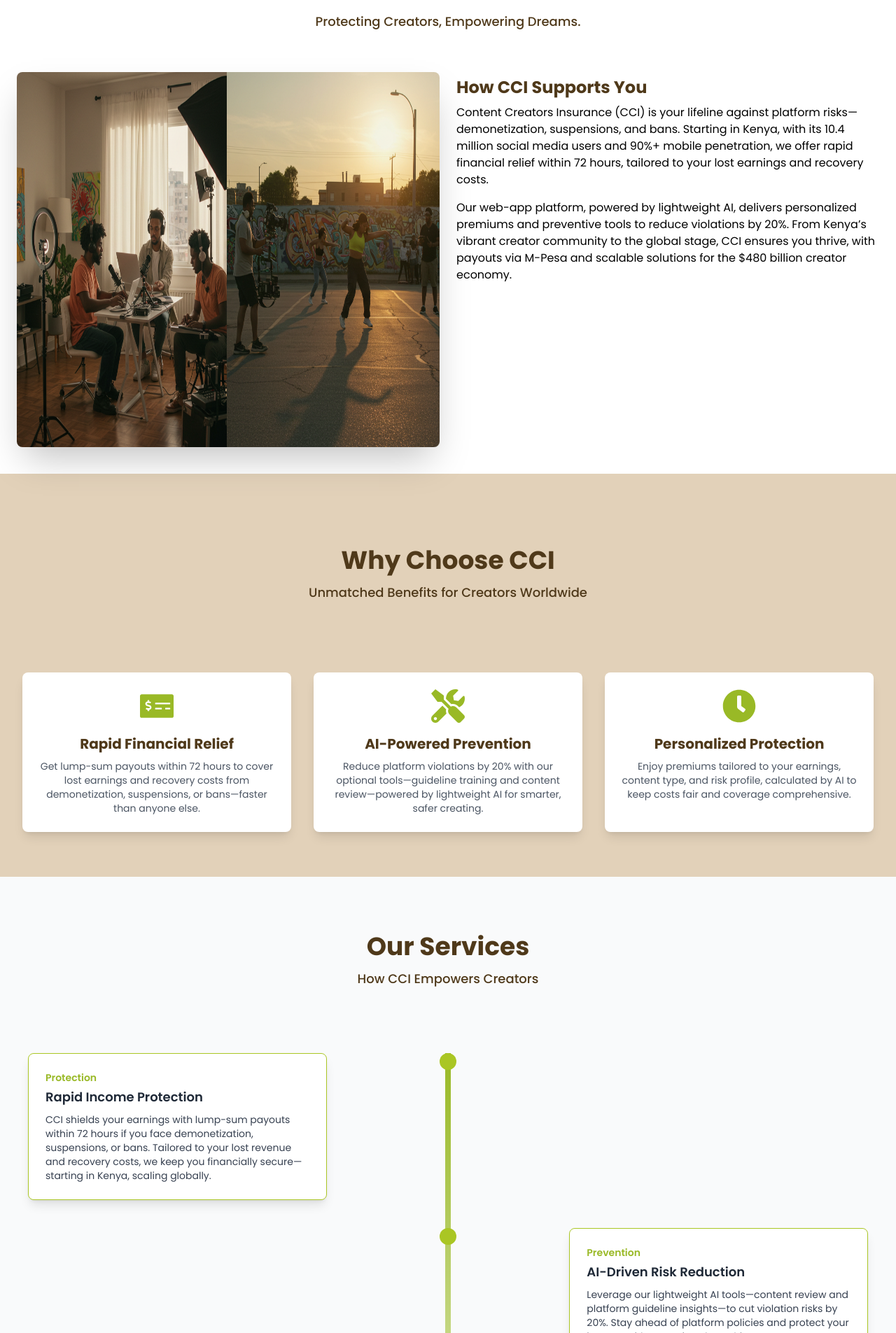
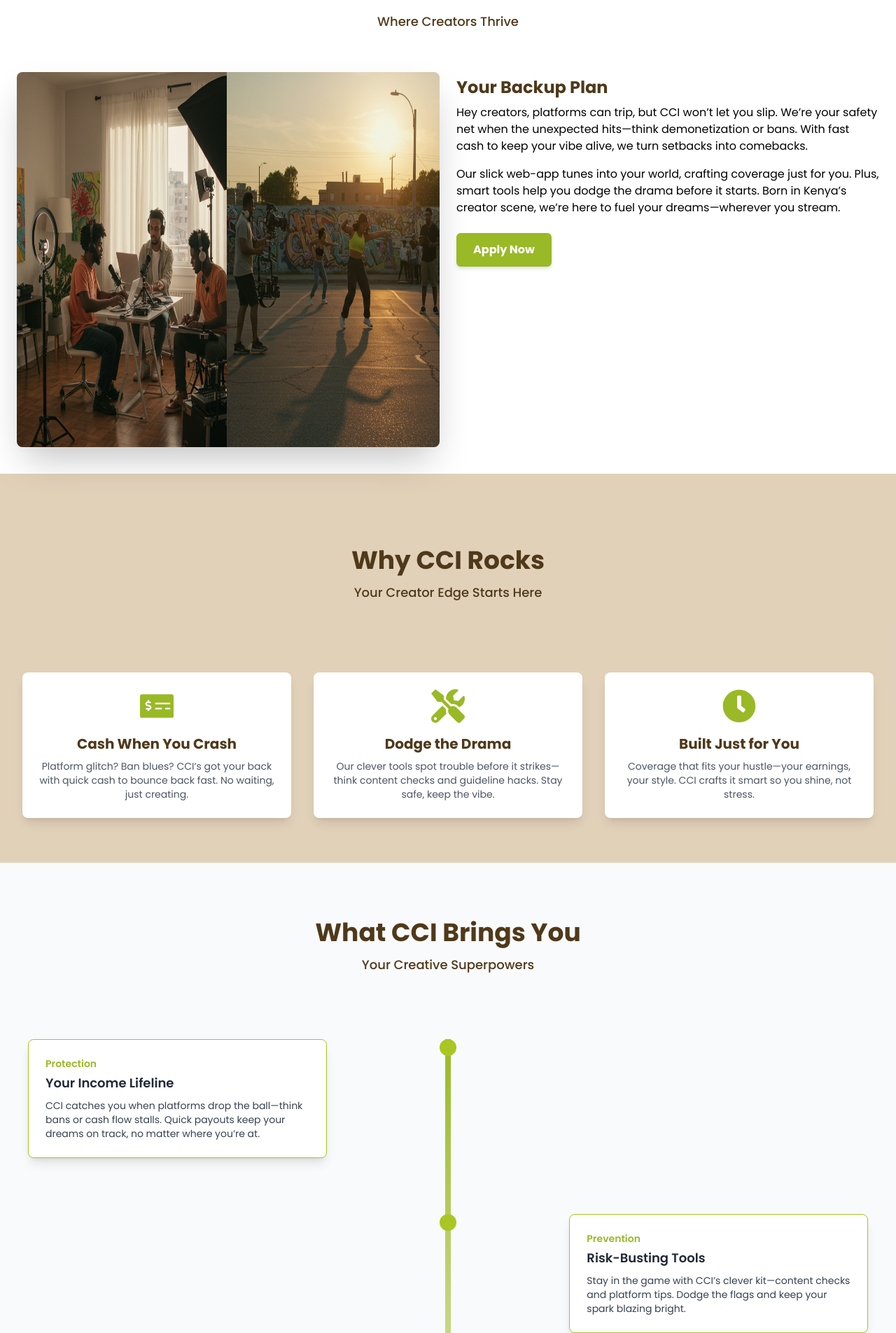
Before and after one commit to MuchiriTheDev/Content, a React (Vite) app: page / in a window 1280 px wide. Shown: the part 895-2800 px from the top of the page at 70% size. Built offline with nearby package versions, Linux system fonts and the light colour scheme.

Commit message:
Revamp landing page components with engaging titles and descriptions; enhance testimonials and service offerings for clearer messaging and improved user experience.

```diff
--- a/src/Component/LandingPageComponent/About.jsx
+++ b/src/Component/LandingPageComponent/About.jsx
@@ -2,13 +2,14 @@
 import Title from '../../Resources/Title';
 import { assets } from '../../assets/assets';
 import { motion } from 'framer-motion';
+import { Link as ScrollLink } from 'react-scroll';
 
 const About = () => {
   return (
     <section className="w-full p-3 py-5" id="about">
       <Title
-        head="The Solution"
-        subHead="Protecting Creators, Empowering Dreams."
+        head="Your Creative Shield"
+        subHead="Where Creators Thrive"
       />
       <div className="flex justify-center items-center md:flex-row flex-col w-full h-fit lg:h-[70vh]">
         {/* Left side */}
@@ -19,7 +20,7 @@
             transition={{ duration: 0.7, delay: 0.3 }}
             viewport={{ once: true }}
             className="w-fit h-full rounded-lg shadow-2xl"
-            src={assets.about} // Use an image of a Kenyan creator or digital workflow
+            src={assets.about} // Image of a creator thriving (e.g., filming or celebrating)
             alt="Content Creators Insurance"
           />
         </div>
@@ -32,7 +33,7 @@
             viewport={{ once: true }}
             className="text-lg lg:text-2xl mb-2 text-brown font-bold"
           >
-            How CCI Supports You
+            Your Backup Plan
           </motion.h1>
           <motion.p
             initial={{ x: 250, opacity: 0 }}
@@ -41,17 +42,34 @@
             viewport={{ once: true }}
             className="mb-4 text-sm lg:text-base"
           >
-            Content Creators Insurance (CCI) is your lifeline against platform risks—demonetization, suspensions, and bans. Starting in Kenya, with its 10.4 million social media users and 90%+ mobile penetration, we offer rapid financial relief within 72 hours, tailored to your lost earnings and recovery costs.
+            Hey creators, platforms can trip, but CCI won’t let you slip. We’re your safety net when the unexpected hits—think demonetization or bans. With fast cash to keep your vibe alive, we turn setbacks into comebacks.
           </motion.p>
           <motion.p
             initial={{ x: 250, opacity: 0 }}
             whileInView={{ x: 0, opacity: 1 }}
             transition={{ duration: 0.7, delay: 0.6 }}
             viewport={{ once: true }}
-            className="mb-4 text-sm lg:text-base"
+            className="mb-6 text-sm lg:text-base"
           >
-            Our web-app platform, powered by lightweight AI, delivers personalized premiums and preventive tools to reduce violations by 20%. From Kenya’s vibrant creator community to the global stage, CCI ensures you thrive, with payouts via M-Pesa and scalable solutions for the $480 billion creator economy.
+            Our slick web-app tunes into your world, crafting coverage just for you. Plus, smart tools help you dodge the drama before it starts. Born in Kenya’s creator scene, we’re here to fuel your dreams—wherever you stream.
           </motion.p>
+          <motion.div
+            initial={{ y: 50, opacity: 0 }}
+            whileInView={{ y: 0, opacity: 1 }}
+            transition={{ duration: 0.8, delay: 0.7 }}
+            viewport={{ once: true }}
+            className="w-full flex justify-start"
+          >
+            <ScrollLink
+              className="h-12 w-fit px-6 py-3 rounded-md shadow-md font-bold bg-appleGreen flex justify-center items-center gap-2 text-base text-white cursor-pointer hover:bg-opacity-90 transition-all"
+              to="services" // Could link to a dedicated apply section later
+              smooth={true}
+              duration={500}
+              offset={-100}
+            >
+              <p>Apply Now</p>
+            </ScrollLink>
+          </motion.div>
         </div>
       </div>
     </section>
--- a/src/Component/LandingPageComponent/FAQs.jsx
+++ b/src/Component/LandingPageComponent/FAQs.jsx
@@ -9,39 +9,50 @@
     {
       key: 1,
       category: 'Coverage',
-      question: 'What risks does Content Creators Insurance (CCI) protect against?',
+      question: 'What messes does CCI save me from?',
       answer:
-        'CCI safeguards your income against platform-induced disruptions like demonetization, suspensions, and bans on platforms such as YouTube, TikTok, and Instagram. Our lump-sum payouts, based on your lost earnings and recovery costs, aim to restore your financial stability swiftly.',
+        'CCI’s got you covered when platforms throw curveballs—demonetization, suspensions, or bans on spots like YouTube, TikTok, or Insta. We swoop in with cash to keep your creative flow steady, no matter the hiccup.',
     },
     {
       key: 2,
       category: 'Claims',
-      question: 'How quickly can I receive payouts with CCI?',
+      question: 'How fast does CCI come through?',
       answer:
-        'CCI delivers rapid financial relief with payouts processed within 72 hours of claim verification. This industry-leading speed ensures you recover from platform setbacks without delay, starting with creators in Kenya and expanding globally.',
+        'When disaster strikes, CCI’s on it—fast. We get cash in your hands quick after a claim, so you’re back to creating without missing a beat. Speed’s our thing!',
     },
     {
       key: 3,
       category: 'App Features',
-      question: 'How does the CCI web-app simplify insurance management?',
+      question: 'How does CCI’s web-app make my life easier?',
       answer:
-        'Our web-app platform, built for Kenya’s 90%+ mobile penetration, lets you apply, file claims, and access preventive tools effortlessly. With AI-driven efficiency and cloud-based operations, it’s a lean, scalable solution for creators worldwide.',
+        'Our web-app’s your creative sidekick—apply, claim, and dodge risks right from your phone. It’s smooth, smart, and built for creators on the move, wherever you’re vibing.',
     },
     {
       key: 4,
       category: 'Prevention',
-      question: 'How does CCI help reduce platform violations?',
+      question: 'Can CCI keep me out of trouble?',
       answer:
-        'CCI offers optional preventive tools—platform guideline training and AI-powered content review—to cut violation risks by up to 20%. These services not only protect your income but can also qualify you for premium discounts, aligning safety with savings.',
+        'Yep, CCI’s got tools to spot drama before it hits—content checks and platform know-how. Stay safe, keep posting, and maybe even snag a sweeter deal on your plan.',
+    },
+    {
+      key: 5,
+      category: 'Eligibility',
+      question: 'What if my channel’s small—can I still join CCI?',
+      answer:
+        'Size doesn’t matter to us! Whether you’re just starting or already popping off, CCI’s here for every creator. We tailor your coverage to fit your hustle, big or small—join the squad!',
+    },
+    {
+      key: 6,
+      category: 'Costs',
+      question: 'Will CCI cost me more if I mess up a lot?',
+      answer:
+        'No stress here—CCI keeps it fair. We look at your vibe, not just your slip-ups, to craft a plan that won’t break the bank. Plus, our tools help you dodge repeat chaos, keeping costs chill.',
     },
   ];
 
   return (
     <section id="faqs" className="w-full py-12 bg-white text-gray-900">
-      <Title
-        head="Frequently Asked Questions"
-        subHead="Your Guide to CCI’s Services and Benefits"
-      />
+      <Title head="Got Questions?" subHead="CCI’s Answers for Creators" />
       <div className="flex flex-col p-4 items-center">
         {questions.map((qs) => (
           <motion.div
--- a/src/Component/LandingPageComponent/Services.jsx
+++ b/src/Component/LandingPageComponent/Services.jsx
@@ -7,29 +7,29 @@
     {
       id: 1,
       category: 'Protection',
-      title: 'Rapid Income Protection',
+      title: 'Your Income Lifeline',
       description:
-        'CCI shields your earnings with lump-sum payouts within 72 hours if you face demonetization, suspensions, or bans. Tailored to your lost revenue and recovery costs, we keep you financially secure—starting in Kenya, scaling globally.',
+        'CCI catches you when platforms drop the ball—think bans or cash flow stalls. Quick payouts keep your dreams on track, no matter where you’re at.',
     },
     {
       id: 2,
       category: 'Prevention',
-      title: 'AI-Driven Risk Reduction',
+      title: 'Risk-Busting Tools',
       description:
-        'Leverage our lightweight AI tools—content review and platform guideline insights—to cut violation risks by 20%. Stay ahead of platform policies and protect your income with proactive, data-driven support.',
+        'Stay in the game with CCI’s clever kit—content checks and platform tips. Dodge the flags and keep your spark blazing bright.',
     },
     {
       id: 3,
       category: 'Personalization',
-      title: 'Tailored Premiums & Coverage',
+      title: 'Coverage Your Way',
       description:
-        'Get insurance that fits you perfectly. Our AI assesses your earnings, content type, and risk history to deliver personalized premiums and comprehensive coverage, ensuring affordability and peace of mind.',
+        'CCI gets you. We shape your plan around your hustle—your vibe, your earnings. Smart, simple protection that’s all about you.',
     },
   ];
 
   return (
     <div id="services" className="w-full max-w-[100vw] min-h-[100vh] md:min-h-[150vh] h-fit py-10 bg-gray-50">
-      <Title head={'Our Services'} subHead={'How CCI Empowers Creators'} />
+      <Title head={'What CCI Brings You'} subHead={'Your Creative Superpowers'} />
       <div className="relative flex justify-center items-center mt-10">
         {/* Vertical Line */}
         <div
--- a/src/Component/LandingPageComponent/WhyUs.jsx
+++ b/src/Component/LandingPageComponent/WhyUs.jsx
@@ -1,5 +1,5 @@
 import React from 'react';
-import { FaMoneyCheckAlt, FaTools, FaClock } from 'react-icons/fa'; // Swapped FaChalkboardTeacher for FaClock
+import { FaMoneyCheckAlt, FaTools, FaClock } from 'react-icons/fa';
 import Title from '../../Resources/Title';
 import { motion } from 'framer-motion';
 
@@ -14,7 +14,7 @@
         viewport={{ once: true }}
         className="text-center mb-12"
       >
-        <Title head="Why Choose CCI" subHead="Unmatched Benefits for Creators Worldwide" />
+        <Title head="Why CCI Rocks" subHead="Your Creator Edge Starts Here" />
       </motion.div>
 
       {/* Grid for Cards */}
@@ -35,7 +35,7 @@
             viewport={{ once: true }}
             className="text-xl font-bold text-brown mb-2"
           >
-            Rapid Financial Relief
+            Cash When You Crash
           </motion.h3>
           <motion.p
             initial={{ y: 100, opacity: 0 }}
@@ -44,7 +44,7 @@
             viewport={{ once: true }}
             className="text-gray-600 text-xs lg:text-sm lg:text-center w-full"
           >
-            Get lump-sum payouts within 72 hours to cover lost earnings and recovery costs from demonetization, suspensions, or bans—faster than anyone else.
+            Platform glitch? Ban blues? CCI’s got your back with quick cash to bounce back fast. No waiting, just creating.
           </motion.p>
         </motion.div>
 
@@ -64,7 +64,7 @@
             viewport={{ once: true }}
             className="text-xl font-bold text-brown mb-2"
           >
-            AI-Powered Prevention
+            Dodge the Drama
           </motion.h3>
           <motion.p
             initial={{ y: 100, opacity: 0 }}
@@ -73,7 +73,7 @@
             viewport={{ once: true }}
             className="text-gray-600 text-xs lg:text-sm lg:text-center w-full"
           >
-            Reduce platform violations by 20% with our optional tools—guideline training and content review—powered by lightweight AI for smarter, safer creating.
+            Our clever tools spot trouble before it strikes—think content checks and guideline hacks. Stay safe, keep the vibe.
           </motion.p>
         </motion.div>
 
@@ -93,7 +93,7 @@
             viewport={{ once: true }}
             className="text-xl font-bold text-brown mb-2"
           >
-            Personalized Protection
+            Built Just for You
           </motion.h3>
           <motion.p
             initial={{ y: 100, opacity: 0 }}
@@ -102,7 +102,7 @@
             viewport={{ once: true }}
             className="text-gray-600 text-xs lg:text-sm lg:text-center w-full"
           >
-            Enjoy premiums tailored to your earnings, content type, and risk profile, calculated by AI to keep costs fair and coverage comprehensive.
+            Coverage that fits your hustle—your earnings, your style. CCI crafts it smart so you shine, not stress.
           </motion.p>
         </motion.div>
       </div>
```
Also changed, not shown: src/Component/LandingPageComponent/Hero.jsx (+4 -4 lines), src/Component/LandingPageComponent/Testimonials.jsx (+12 -12 lines).
